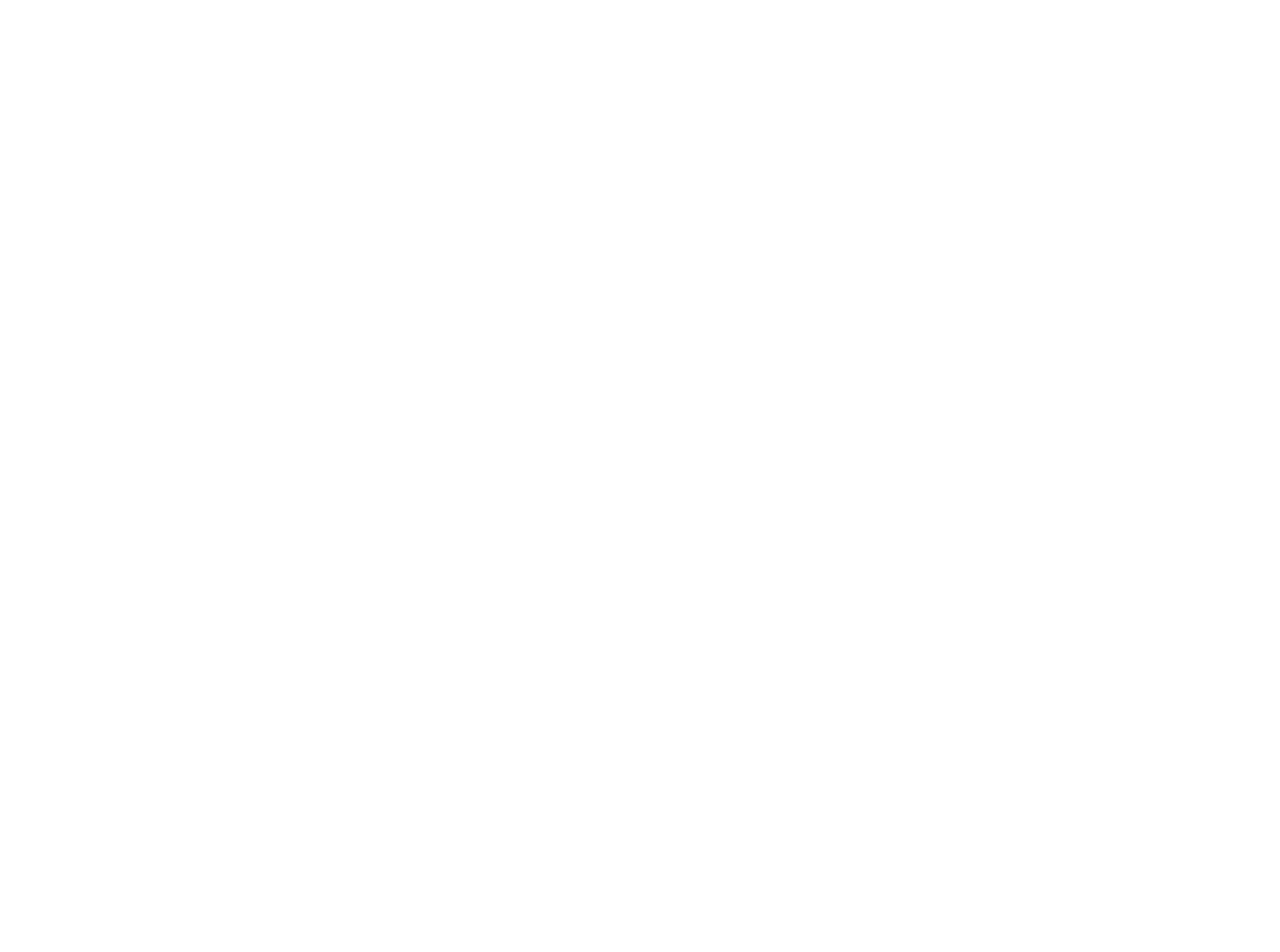
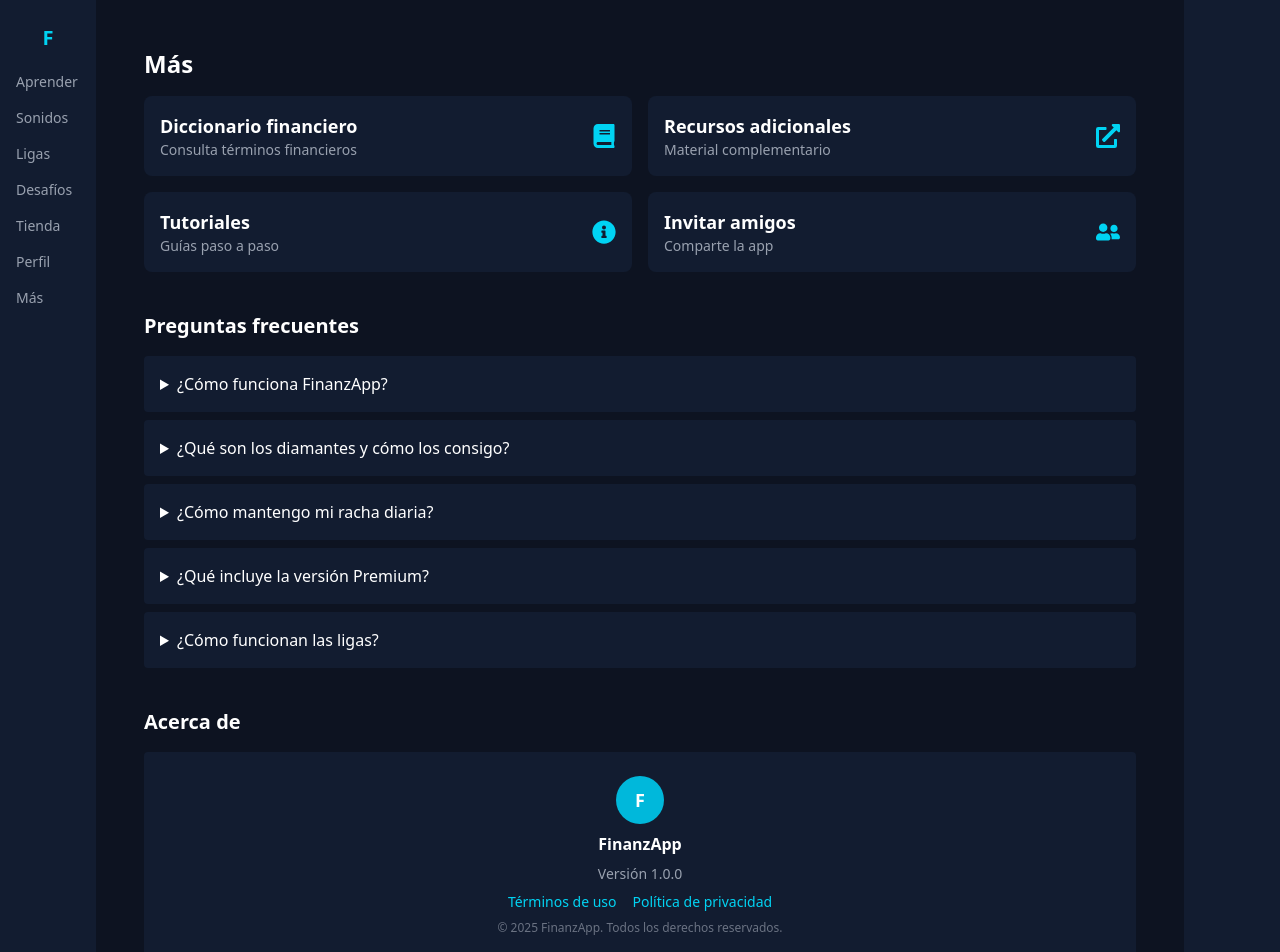
Before and after one commit to tomydp/finance-game, a React (Vite) app in the folder frontend/: page /mas in a window 1280 px wide. Before the commit this address had no page. Shown: the top 952 px of the page. Before the commit the page ends 800 px from the top, so only its background shows below. Built offline with nearby package versions, Linux system fonts and the light colour scheme.

Commit message:
hice el modulo de mas

```diff
--- a/frontend/src/App.tsx
+++ b/frontend/src/App.tsx
@@ -14,6 +14,7 @@
 import Dashboard from './components/Dashbord';
 import Login from './components/Login';
 import Aprender from './components/Aprender';
+import Mas from './components/ Más';
 
 function App() {
   return (
@@ -54,6 +55,16 @@
           }
         />
 
+        {/* Ruta privada: Más */}
+        <Route
+          path="/mas"
+          element={
+            <Layout>
+              <Mas />
+            </Layout>
+          }
+        />
+
         {/* Ruta de login (si la necesitas) */}
         <Route path="/login" element={<Login />} />
       </Routes>
--- /dev/null
+++ b/frontend/src/components/ Más.tsx
@@ -0,0 +1,91 @@
+import React from 'react';
+import { FaBook, FaUserFriends, FaInfoCircle, FaHeadset, FaExternalLinkAlt } from 'react-icons/fa';
+
+const Mas: React.FC = () => {
+  return (
+    <div className="p-6 space-y-10 text-white">
+      <h1 className="text-2xl font-bold mb-4">Más</h1>
+
+      {/* Accesos directos */}
+      <section className="grid grid-cols-1 sm:grid-cols-2 gap-4">
+        <div className="bg-[#121c30] p-4 rounded-lg flex items-center justify-between">
+          <div>
+            <h3 className="font-semibold text-lg">Diccionario financiero</h3>
+            <p className="text-sm text-gray-400">Consulta términos financieros</p>
+          </div>
+          <FaBook className="text-cyan-400 text-2xl" />
+        </div>
+        <div className="bg-[#121c30] p-4 rounded-lg flex items-center justify-between">
+          <div>
+            <h3 className="font-semibold text-lg">Recursos adicionales</h3>
+            <p className="text-sm text-gray-400">Material complementario</p>
+          </div>
+          <FaExternalLinkAlt className="text-cyan-400 text-2xl" />
+        </div>
+        <div className="bg-[#121c30] p-4 rounded-lg flex items-center justify-between">
+          <div>
+            <h3 className="font-semibold text-lg">Tutoriales</h3>
+            <p className="text-sm text-gray-400">Guías paso a paso</p>
+          </div>
+          <FaInfoCircle className="text-cyan-400 text-2xl" />
+        </div>
+        <div className="bg-[#121c30] p-4 rounded-lg flex items-center justify-between">
+          <div>
+            <h3 className="font-semibold text-lg">Invitar amigos</h3>
+            <p className="text-sm text-gray-400">Comparte la app</p>
+          </div>
+          <FaUserFriends className="text-cyan-400 text-2xl" />
+        </div>
+      </section>
+
+      {/* FAQ */}
+      <section>
+        <h2 className="text-xl font-semibold mb-4">Preguntas frecuentes</h2>
+        <div className="space-y-2">
+          {[
+            '¿Cómo funciona FinanzApp?',
+            '¿Qué son los diamantes y cómo los consigo?',
+            '¿Cómo mantengo mi racha diaria?',
+            '¿Qué incluye la versión Premium?',
+            '¿Cómo funcionan las ligas?',
+          ].map((q, i) => (
+            <details key={i} className="bg-[#121c30] p-4 rounded">
+              <summary className="cursor-pointer font-medium">{q}</summary>
+              <p className="text-sm text-gray-400 mt-2">Esta sección contendrá la respuesta a la pregunta.</p>
+            </details>
+          ))}
+        </div>
+      </section>
+
+      {/* Acerca de */}
+      <section>
+        <h2 className="text-xl font-semibold mb-4">Acerca de</h2>
+        <div className="bg-[#121c30] p-6 rounded text-center space-y-2">
+          <div className="w-12 h-12 mx-auto rounded-full bg-cyan-500 flex items-center justify-center font-bold text-white text-lg">F</div>
+          <h3 className="font-semibold">FinanzApp</h3>
+          <p className="text-sm text-gray-400">Versión 1.0.0</p>
+          <div className="flex justify-center gap-4 mt-2">
+            <button className="text-sm text-cyan-400 hover:underline">Términos de uso</button>
+            <button className="text-sm text-cyan-400 hover:underline">Política de privacidad</button>
+          </div>
+          <p className="text-xs text-gray-500 mt-2">© 2025 FinanzApp. Todos los derechos reservados.</p>
+        </div>
+      </section>
+
+      {/* Soporte */}
+      <section>
+        <h2 className="text-xl font-semibold mb-4">Soporte</h2>
+        <div className="bg-[#121c30] p-6 rounded text-center">
+          <FaHeadset className="text-cyan-400 text-3xl mx-auto mb-2" />
+          <p className="font-medium">¿Necesitás ayuda?</p>
+          <p className="text-sm text-gray-400">Nuestro equipo de soporte está disponible para ayudarte con cualquier pregunta o problema.</p>
+          <button className="mt-4 px-4 py-2 bg-cyan-500 hover:bg-cyan-600 text-white text-sm rounded">
+            Contactar soporte
+          </button>
+        </div>
+      </section>
+    </div>
+  );
+};
+
+export default Mas;
--- a/frontend/src/components/Layout.tsx
+++ b/frontend/src/components/Layout.tsx
@@ -22,8 +22,10 @@
   Desafíos: '#',
   Tienda: '#',
   Perfil: '#',
-  Más: '#',
+    Más: '/mas',
+
 };
+
 
 const Layout: React.FC<LayoutProps> = ({ children }) => (
   <div className="flex min-h-screen bg-[#0d1321] text-white">
```
